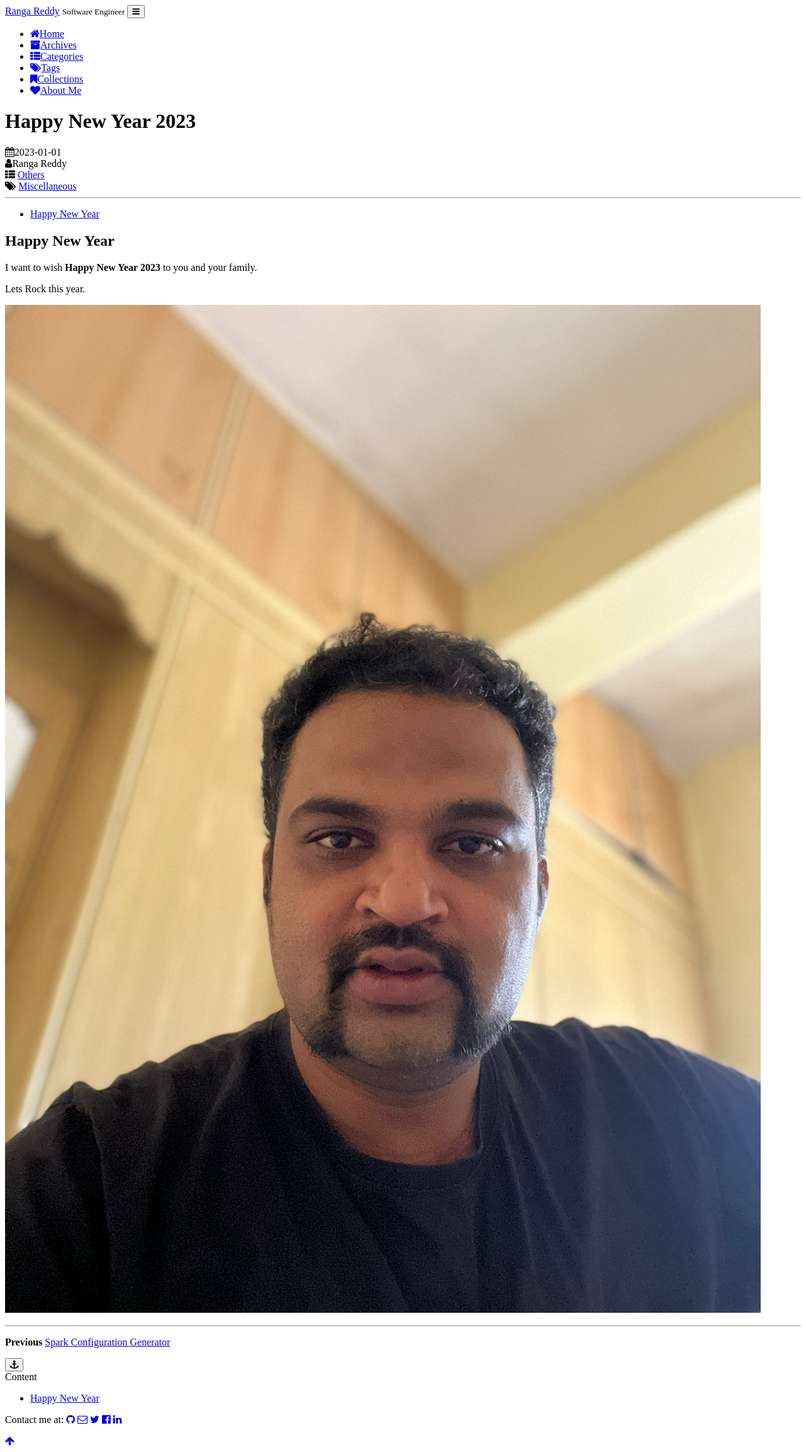
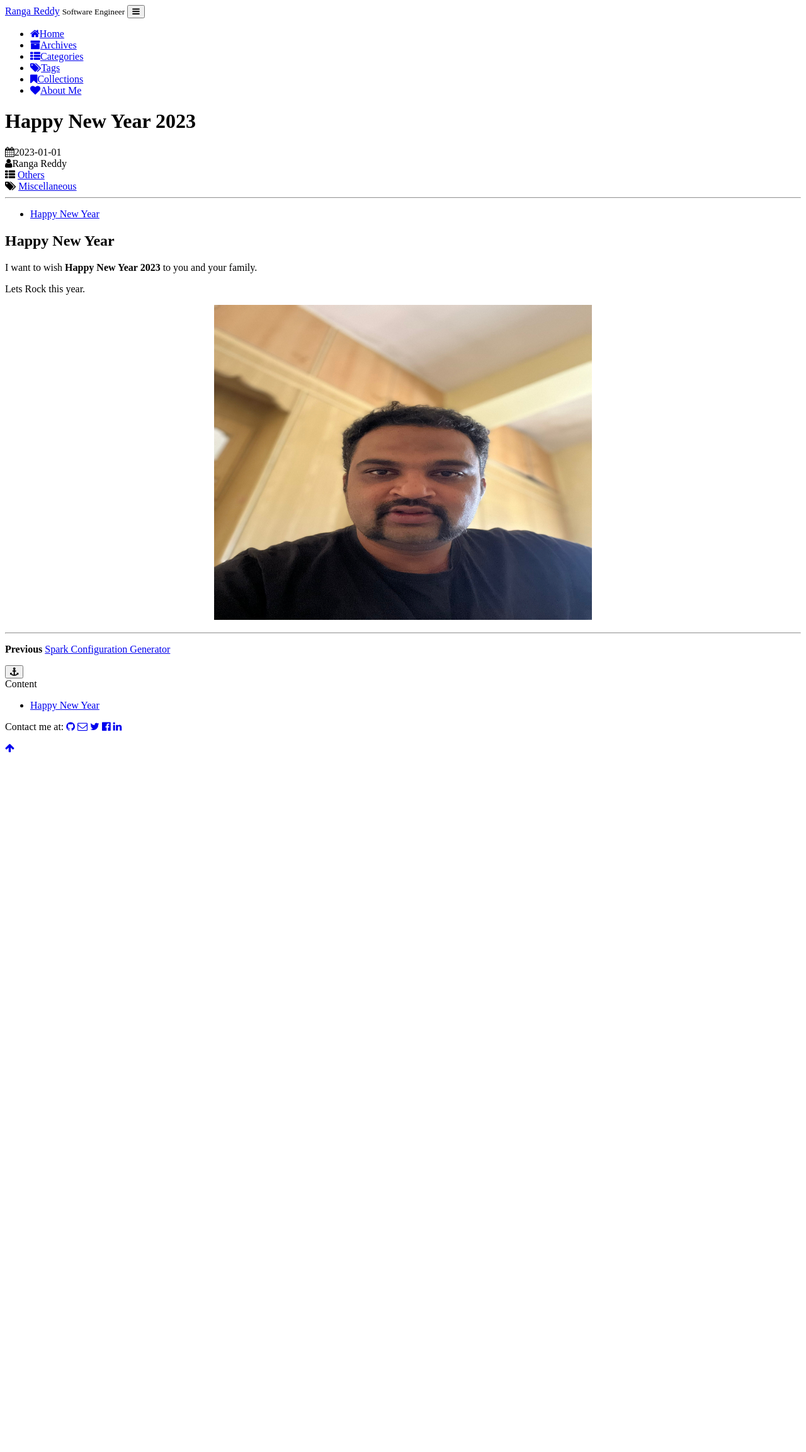
Before and after one commit to rangareddy/rangareddy.github.io, a Jekyll site: the page built from _posts/2023-01-01-HappyNewYear.md, in a window 1280 px wide. Shown: the whole page at 63% size. Built offline with Jekyll 4.4.1, drawn with Linux system fonts in a browser that asks for light colours; comment, search, counter and statistics services are not loaded; a style sheet for code colours, icons or effects is not loaded; after the commit the page ends 1205 px from its top, so only the background shows below that.

Commit message:
Fixing the image path

```diff
--- a/_config.yml
+++ b/_config.yml
@@ -50,3 +50,6 @@
   - jekyll-sitemap
   - jekyll-feed
   - jemoji
+
+include:
+  - _media
--- a/_posts/2023-01-01-HappyNewYear.md
+++ b/_posts/2023-01-01-HappyNewYear.md
@@ -15,4 +16,6 @@
 
 Lets Rock this year.
 
-![Ranga Image](https://github.com/rangareddy/rangareddy.github.io/blob/master/_posts/images/Ranga_1.jpeg)
+<p align='center'>
+	<img src="{{ site.baseurl }}{% link assets/images/Ranga1.jpeg %}" width='600px' height='500px' />
+</p>
```
Also changed, not shown: other parts of _posts/2023-01-01-HappyNewYear.md (+1 -0 lines), _drafts/2021-09-26wq-SparkStreamingCustomLogging.md (renamed from _posts/2021-09-26wq-SparkStreamingCustomLogging.md), assets/images/Ranga1.jpeg (renamed from _posts/images/Ranga_1.jpeg), docs/assets/images/Ranga_1.jpeg (deleted).
